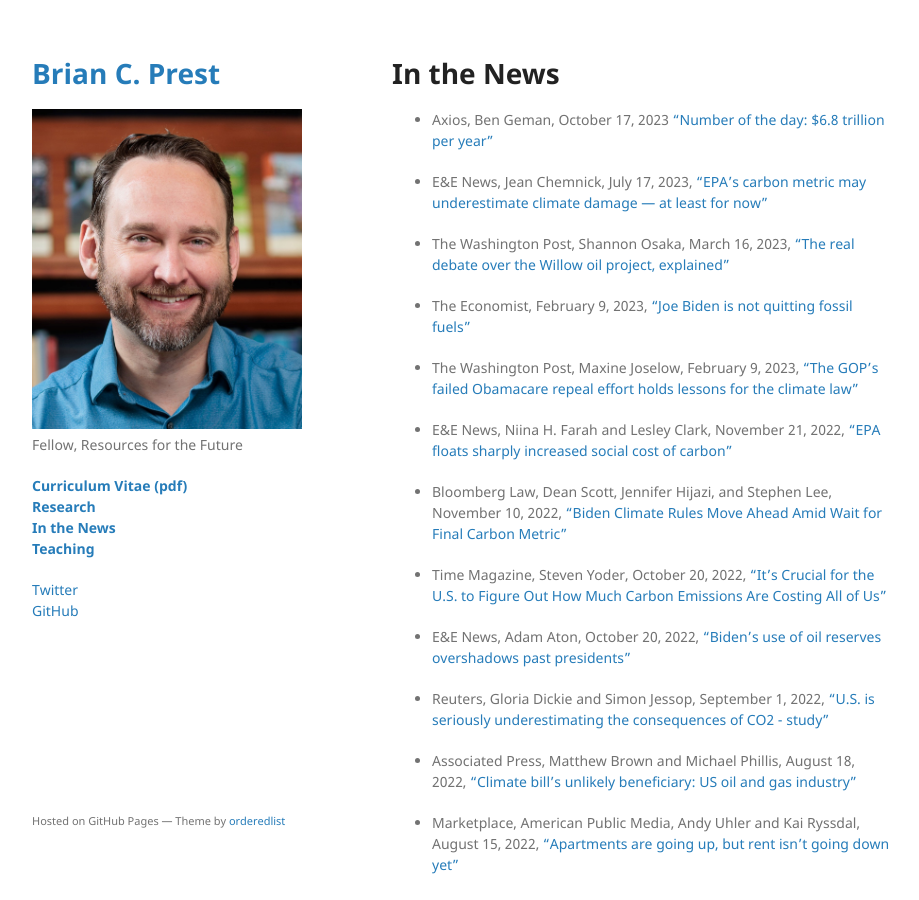
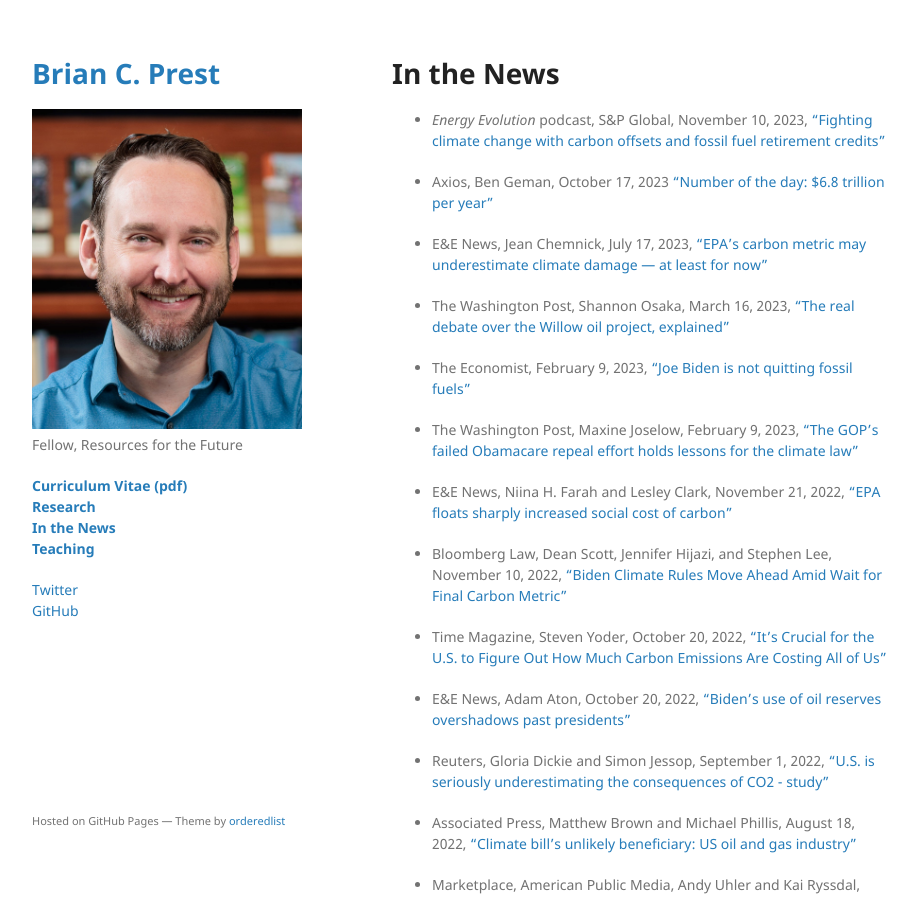
Before and after one commit to bprest/bprest.github.io, a Jekyll site: the page built from in-the-news.md, in a window 1280 px wide and 900 px high. Shown: the whole window, without its empty margins (178-1097 px from the left). Built offline with Jekyll 4.4.1, drawn with Linux system fonts in a browser that asks for light colours; our own code applies the rules of GitHub Pages for plain Markdown files.

Commit message:
add s&p podcast

```diff
--- a/in-the-news.md
+++ b/in-the-news.md
@@ -3,6 +3,8 @@ layout: default
 ---
 
 # In the News
+
+* _Energy Evolution_ podcast, S&P Global, November 10, 2023, ["Fighting climate change with carbon offsets and fossil fuel retirement credits"](https://podcasts.apple.com/us/podcast/fighting-climate-change-with-carbon-offsets-and/id1485337462?i=1000634363569)
 
 * Axios, Ben Geman, October 17, 2023  ["Number of the day: \$6.8 trillion per year"](https://www.axios.com/newsletters/axios-generate-e7c62b35-4a4a-4ecd-bc16-2e15ebe510d6.html)
 
```
